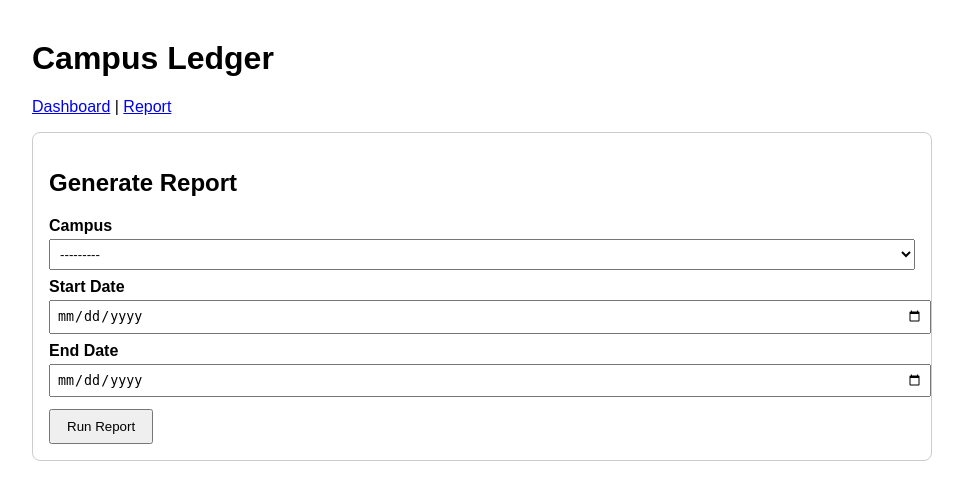
After one commit to Tim-cm/randomness, a Django app: page /report/ in a window 1280 px wide. The commit adds this page. Shown: the top 500 px of the page, without its empty margins (158-1121 px from the left). Run offline with Django 5.2, Linux system fonts and the light colour scheme; data that the repository does not hold is empty.

Commit message:
report framework done

```diff
--- a/mainapp/forms.py
+++ b/mainapp/forms.py
@@ -1,5 +1,5 @@
 from django import forms
-from .models import Income, Expense
+from .models import Income, Expense, Campus
 
 class IncomeForm(forms.ModelForm):
     class Meta:
@@ -16,3 +16,16 @@ class ExpenseForm(forms.ModelForm):
         widgets = {
             'amount': forms.NumberInput(attrs={'step': '0.01', 'min': '0'})
         }
+
+class ReportForm(forms.Form):
+    campus = forms.ModelChoiceField(queryset=Campus.objects.all())
+    start_date = forms.DateField(widget=forms.DateInput(attrs={'type': 'date'}))
+    end_date = forms.DateField(widget=forms.DateInput(attrs={'type': 'date'}))
+
+    def clean(self):
+        cleaned_data = super().clean()
+        start_date = cleaned_data.get('start_date')
+        end_date = cleaned_data.get('end_date')
+        if start_date and end_date and start_date > end_date:
+            raise forms.ValidationError("Start date must be on or before end date.")
+        return cleaned_data
--- a/mainapp/templates/mainapp/base.html
+++ b/mainapp/templates/mainapp/base.html
@@ -19,6 +19,7 @@
 </head>
 <body>
     <h1>Campus Ledger</h1>
+    <p><a href="{% url 'dashboard' %}">Dashboard</a> | <a href="{% url 'report' %}">Report</a></p>
 
     {% if messages %}
     <ul class="messages">
--- /dev/null
+++ b/mainapp/templates/mainapp/report.html
@@ -0,0 +1,36 @@
+{% extends 'mainapp/base.html' %}
+
+{% block title %}Report — Campus Ledger{% endblock %}
+
+{% block content %}
+
+<div class="card">
+    <h2>Generate Report</h2>
+    <form method="get">
+        <label>Campus</label>{{ form.campus }}
+        <label>Start Date</label>{{ form.start_date }}
+        <label>End Date</label>{{ form.end_date }}
+        <button type="submit">Run Report</button>
+    </form>
+    {% if form.errors %}
+    <p style="color:red;">{{ form.non_field_errors }}{{ form.errors }}</p>
+    {% endif %}
+</div>
+
+{% if report %}
+<div class="card">
+    <h2>{{ report.campus }} — {{ report.start_date }} to {{ report.end_date }}</h2>
+    <table>
+        <tr><th>Total income</th><td>{{ report.total_income }}</td></tr>
+        <tr><th>Local total (local − expenses)</th><td>{{ report.local_total }}</td></tr>
+        <tr><th>Overall total</th><td>{{ report.overall_total }}</td></tr>
+        <tr><th>Ckc total</th><td>{{ report.ckc_total }}</td></tr>
+        <tr><th>Total expenses</th><td>{{ report.total_expenses }}</td></tr>
+        <tr><th>Opening balance</th><td>{{ report.opening_balance }}</td></tr>
+        <tr><th>Closing balance</th><td>{{ report.closing_balance }}</td></tr>
+    </table>
+    <p><a href="{% url 'report_download' %}?{{ query_string }}">Download as .txt</a></p>
+</div>
+{% endif %}
+
+{% endblock %}
--- a/mainapp/urls.py
+++ b/mainapp/urls.py
@@ -3,4 +3,6 @@ from . import views
 
 urlpatterns = [
     path('', views.dashboard, name='dashboard'),
+    path('report/', views.report, name='report'),
+    path('report/download/', views.report_download, name='report_download')
 ]
--- a/mainapp/views.py
+++ b/mainapp/views.py
@@ -1,8 +1,11 @@
 from django.shortcuts import render, redirect
 from django.contrib import messages
 
-from .forms import IncomeForm, ExpenseForm
+from .forms import IncomeForm, ExpenseForm, ReportForm
 from .models import Campus, Income, Expense
+
+from django.http import HttpResponse
+from .reports import generate_report
 
 def dashboard(request):
     if request.method == 'POST':
@@ -36,3 +39,44 @@ def dashboard(request):
          'recent_expenses': Expense.objects.select_related('campus').order_by('-id')[:10]
     }
     return render(request, 'mainapp/dashboard.html', context)
+
+def _run_report_from_get(request):
+    """Shared by both the on-screen report and the .txt download.
+    Returns (form, report_dict_or_None)."""
+    form = ReportForm(request.GET or None)
+    report = None
+    if request.GET and form.is_valid():
+         report = generate_report(
+              campus=form.cleaned_data['campus'],
+              start_date=form.cleaned_data['start_date'],
+              end_date=form.cleaned_data['end_date'],
+         )
+    return form, report
+
+def report(request):
+     form, report_data = _run_report_from_get(request)
+     return render(request, 'mainapp/report.html', {'form': form, 'report': report_data, 'query_string': request.GET.urlencode()})
+
+def report_download(request):
+     form, report_data = _run_report_from_get(request)
+     if report_data is None:
+          return redirect('report')
+
+     lines = [
+          f"Report for: {report_data['campus']}",
+          f"Period: {report_data['start_date']} to {report_data['end_date']}",
+          ""
+          f"Total income: {report_data['total_income']}",
+          f"Local total: {report_data['local_total']}",
+          f"Overall total: {report_data['overall_total']}",
+          f"Ckc total: {report_data['ckc_total']}",
+          f"Total expenses: {report_data['total_expenses']}",
+          f"Opening balance: {report_data['opening_balance']}",
+          f"Closing balance: {report_data['closing_balance']}",
+     ]
+     content = "\n".join(lines)
+
+     response = HttpResponse(content, content_type='text/plain')
+     filename = f"report_{report_data['campus'].name}_{report_data['start_date']}_{report_data['end_date']}.txt"
+     response['Content-Disposition'] = f'attachment; filename="{filename}"'
+     return response
```
Also changed, not shown: mainapp/tests.py (+41 -0 lines).
